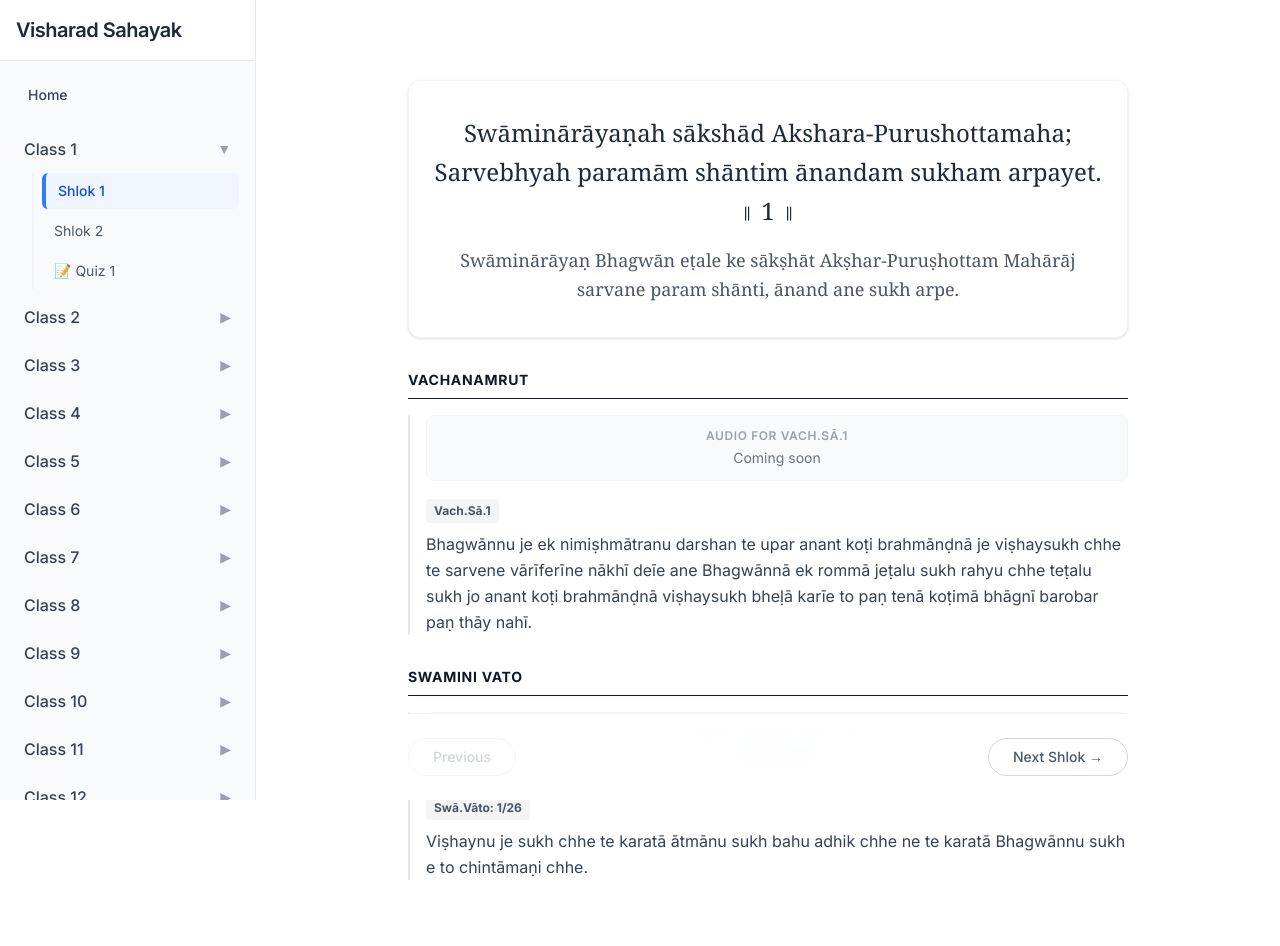
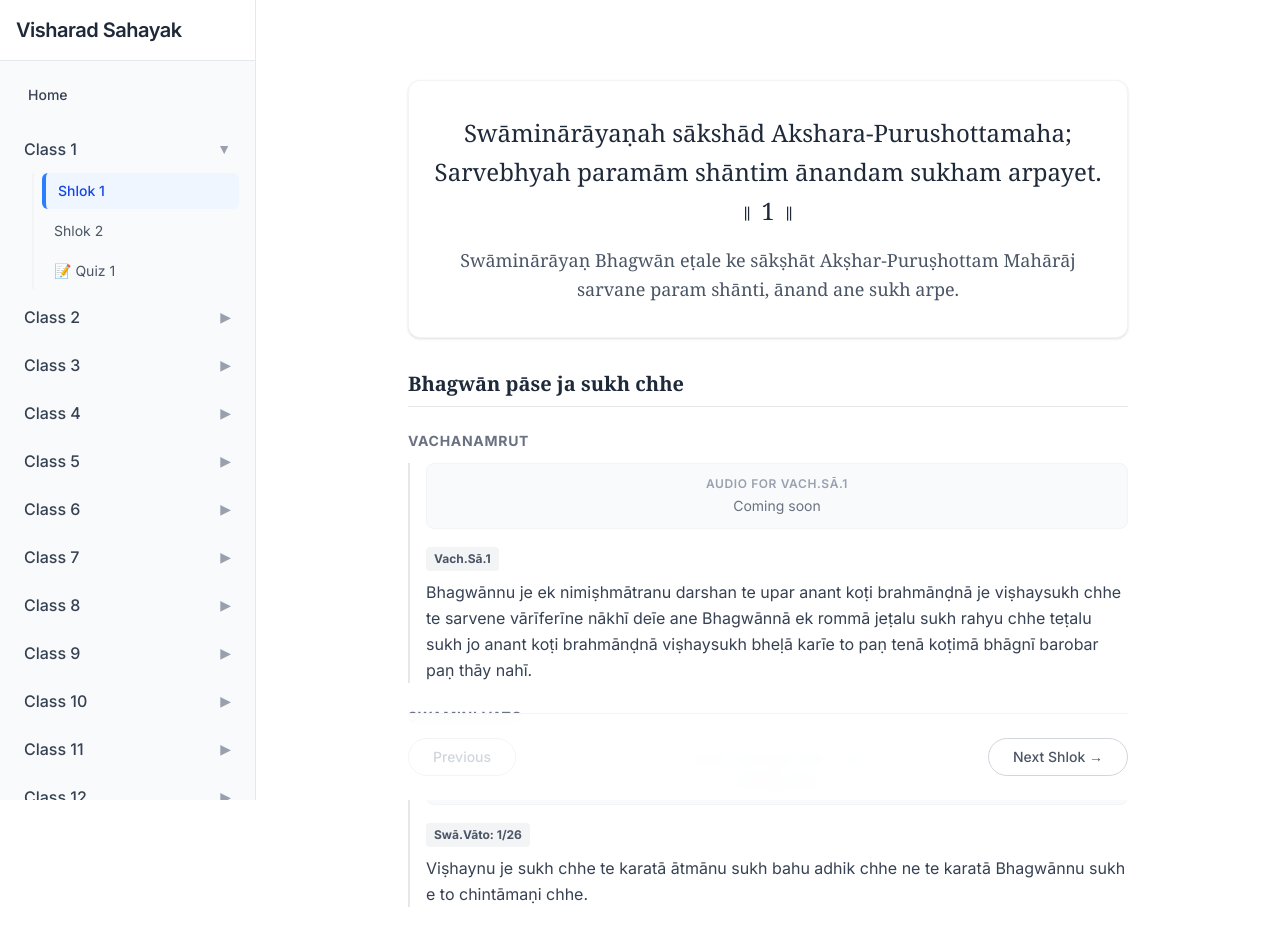
Before and after one commit to Dnaik25/Visharad_App, a Next.js app: page /class/1/shlok/1 in a window 1280 px wide. Shown: the top 946 px of the page. Built offline with nearby package versions, Linux system fonts and the light colour scheme; no server answers.

Commit message:
Implement Reference Titles feature and update class contents

```diff
--- a/src/app/class/[classId]/shlok/[shlokId]/page.tsx
+++ b/src/app/class/[classId]/shlok/[shlokId]/page.tsx
@@ -62,15 +62,50 @@ export default async function ShlokPage({ params }: Props) {
 
 
             {/* 4. References (Dynamic) */}
+            {/* 4. References (Dynamic) */}
             <div className="space-y-8">
-                {Object.entries(shlok.references).map(([source, items], idx) => {
-                    if (!items || items.length === 0) return null;
+                {(() => {
+                    // 1. Flatten all references into a single list with source
+                    const allRefs: { source: string; item: typeof shlok.references[string][0] }[] = [];
+                    Object.entries(shlok.references).forEach(([source, items]) => {
+                        items.forEach(item => allRefs.push({ source, item }));
+                    });
 
-                    return (
-                        <div key={`section-${idx}`}>
-                            <h3 className="text-sm font-bold text-gray-900 uppercase tracking-wider mb-4 border-b pb-2">
+                    // 2. Group by Title (preserving order)
+                    // We use a Map<Title | 'Untitled', GroupObject> to preserve insertion order
+                    type GroupObj = { title?: string; itemsBySource: Record<string, typeof shlok.references[string]> };
+                    const groups = new Map<string, GroupObj>();
+
+                    allRefs.forEach(({ source, item }) => {
+                        const key = item.title || 'Untitled';
+                        if (!groups.has(key)) {
+                            groups.set(key, { title: item.title, itemsBySource: {} });
+                        }
+                        const group = groups.get(key)!;
+                        if (!group.itemsBySource[source]) {
+                            group.itemsBySource[source] = [];
+                        }
+                        group.itemsBySource[source].push(item);
+                    });
+
+                    // 3. Render Groups
+                    return Array.from(groups.values()).map((group, groupIdx) => (
+                        <div key={`group-${groupIdx}`} className="mb-10">
+                            {/* Title (Topic) Header */}
+                            {group.title && (
+                                <h3 className="text-xl font-serif font-bold text-gray-800 mb-6 pb-2 border-b border-gray-200">
+                                    {group.title}
+                                </h3>
+                            )}
+
+                            {/* Render Sources within this Group */}
+                            {Object.entries(group.itemsBySource).map(([source, items], sourceIdx) => (
+                                <div key={`source-${sourceIdx}`} className="mb-6 last:mb-0">
+                                    {/* Source Sub-header */}
+                                    <h4 className="text-sm font-bold text-gray-500 uppercase tracking-wider mb-3">
                                         {source}
-                            </h3>
+                                    </h4>
+
                                     {items.map((ref, refIdx) => (
                                         <ReferenceItem
                                             key={`${source}-${refIdx}`}
@@ -79,8 +114,10 @@ export default async function ShlokPage({ params }: Props) {
                                         />
                                     ))}
                                 </div>
-                    );
-                })}
+                            ))}
+                        </div>
+                    ));
+                })()}
             </div>
 
             {/* 5. Navigation */}
--- a/src/lib/parser.ts
+++ b/src/lib/parser.ts
@@ -12,6 +12,9 @@ export function parseClassTxt(text: string): ShlokBlock[] {
 
     // Buffer for current reference being built
     let currentRef: RefItem | null = null;
+
+    // Topic/Title tracking
+    let currentTitle: string | null = null;
 
     // Helper to commit current ref to the current section
     const commitRef = () => {
@@ -47,6 +50,13 @@ export function parseClassTxt(text: string): ShlokBlock[] {
             };
             blocks.push(currentBlock);
             currentSection = 'SHLOK';
+            currentTitle = null; // Reset title for new shlok
+            continue;
+        }
+
+        // 1.5 Detect Title (Reference Topic)
+        if (trimmed.startsWith('Title:')) {
+            currentTitle = trimmed.substring(6).trim();
             continue;
         }
 
@@ -124,7 +134,8 @@ export function parseClassTxt(text: string): ShlokBlock[] {
                     currentRef = {
                         ref: storedRef,
                         displayRef: baseRef,
-                        text: ''
+                        text: '',
+                        title: currentTitle || undefined
                     };
                 } else {
                     // Continuation of current ref text
--- a/src/lib/types.ts
+++ b/src/lib/types.ts
@@ -2,6 +2,7 @@ export type RefItem = {
     ref: string;
     displayRef?: string;
     text: string;
+    title?: string;
 };
 
 export type ShlokBlock = {
```
Also changed, not shown: public/Class_1.txt, public/Class_10.txt, public/Class_12.txt, public/Class_18.txt, public/Class_2.txt, public/Class_3.txt, public/Class_4.txt, public/Class_8.txt. Lines whose indentation alone changed are shown as unchanged.
